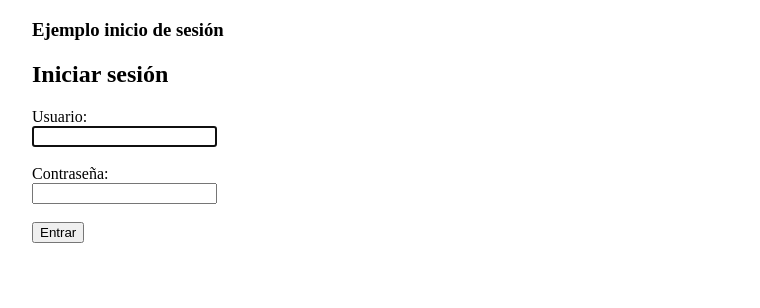
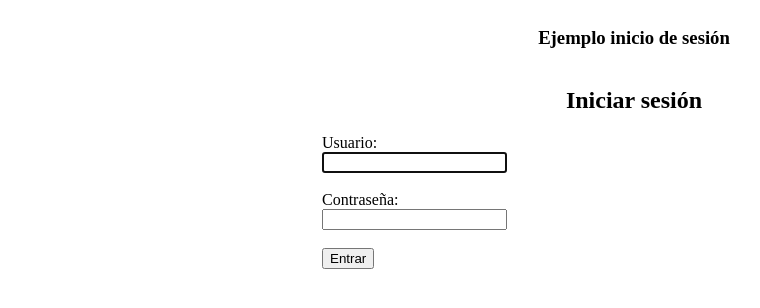
Before and after one commit to ietmanzaneristas/1102, a PHP site: page / in a window 1280 px wide. Shown: the top 308 px of the page, without its empty margins (6-766 px from the left). Run offline with PHP 8.4, Linux system fonts and the light colour scheme.

Commit message:
update index

```diff
--- a/css/estilos.css
+++ b/css/estilos.css
@@ -1,7 +1,3 @@
-.contenedor {
-  margin-left: 30px;
-}
-
 .user_error,
 .pass_error {
   color: red;
--- a/index.php
+++ b/index.php
@@ -17,14 +17,15 @@ include 'conexion/conexion.php';
 </head>
 
 <body>
-  <div class="contenedor">
-    <h3>Ejemplo inicio de sesión</h3>
+  <div class="row center-xs">
+    <h3 class="col-xs-10">Ejemplo inicio de sesión</h3>
     <!-- ..::LOGIN::.. -->
-    <h2>
+    <h2 class="col-xs-10">
       Iniciar sesión
     </h2>
+    <div class="col-xs-3"></div>
     <!-- Formulario -->
-    <form action="inicio/index.php">
+    <form action="inicio/index.php" class="col-xs-6 start-xs">
       <label for="user">Usuario:</label> <br>
       <input type="text" id="user" name="user" autofocus>
       <span class="user_error">Usuario invalido</span>
@@ -40,6 +41,8 @@ include 'conexion/conexion.php';
       </div>
       <br>
     </form>
+    <!-- END Formulario -->
+    <div class="col-xs-3"></div>
   </div>
   <script src="js/jquery-3.4.1.min.js"></script>
   <script src="js/jquery.validate.min.js"></script>
```
